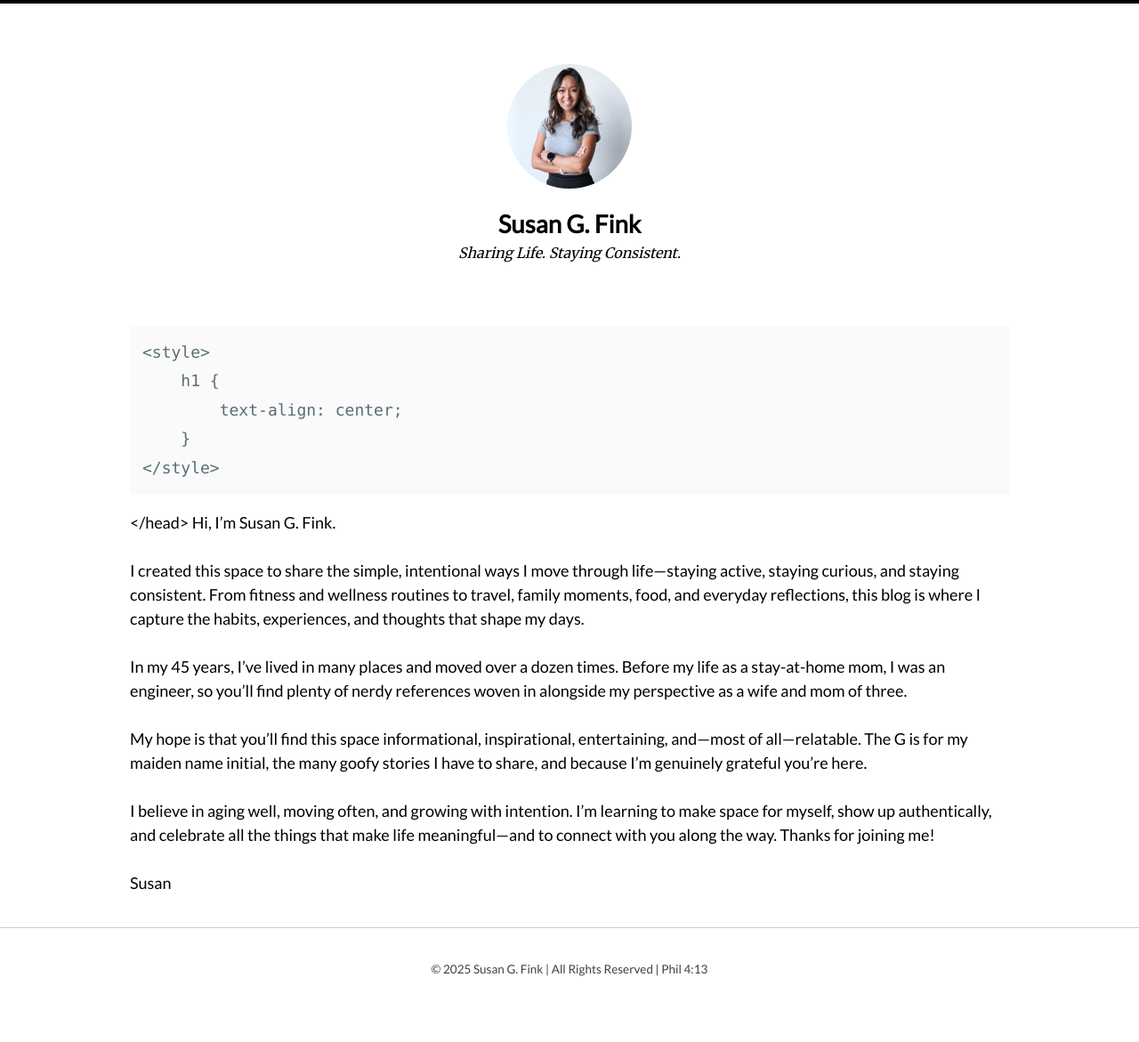
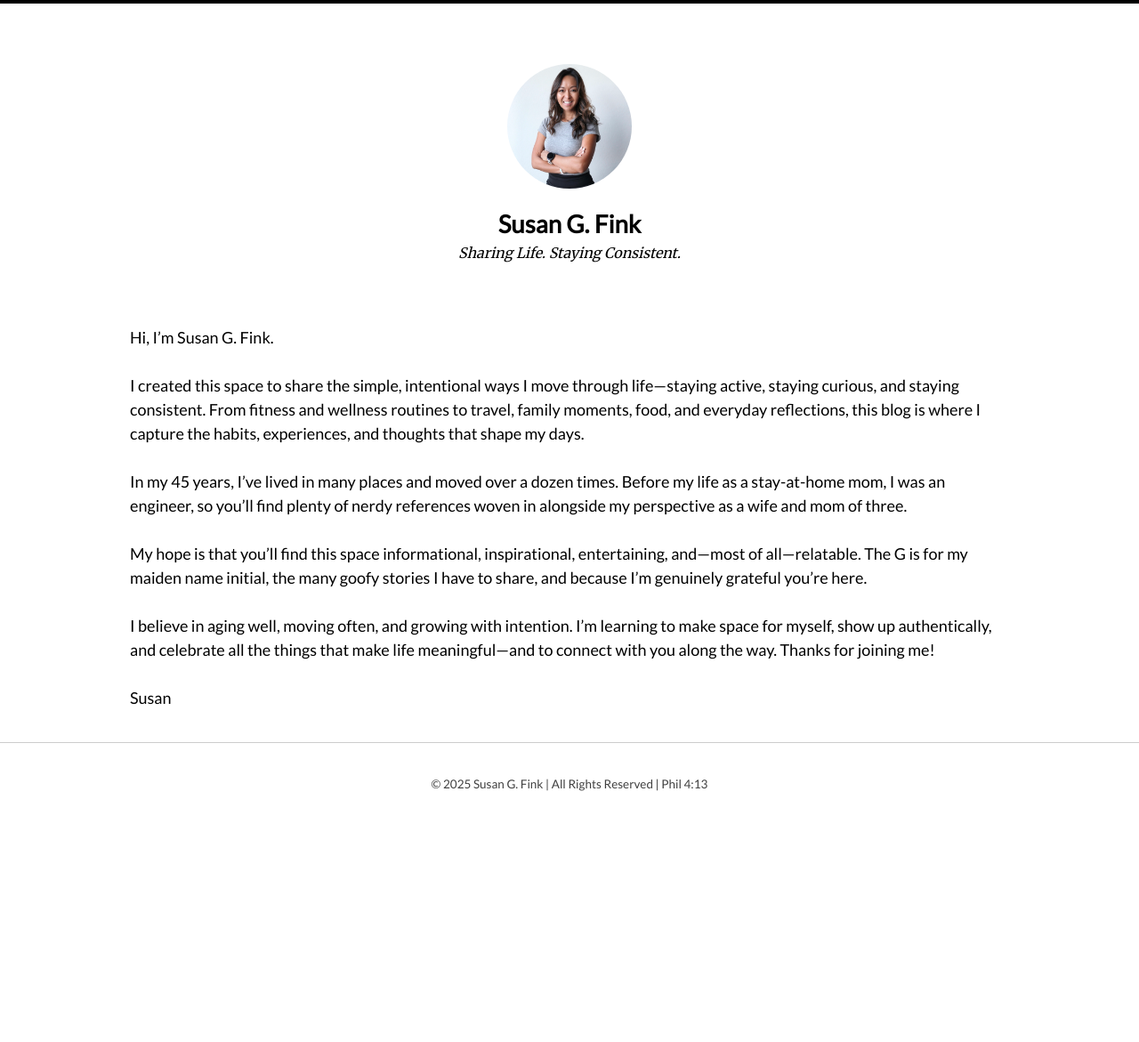
Before and after one commit to susangfink/site, a Jekyll site: the page built from about.md, in a window 1280 px wide. Shown: the whole page at 89% size. Built offline with Jekyll 4.4.1, drawn with Linux system fonts in a browser that asks for light colours; nearby versions of some CDN libraries; after the commit the page ends 963 px from its top, so only the background shows below that.

Commit message:
Update about.md

```diff
--- a/about.md
+++ b/about.md
@@ -3,7 +3,7 @@ layout: page
 title:
 permalink: /about/
 ---
-<head></head>
+<head>
 <title>About</title>
     <style>
         h1 {
```
